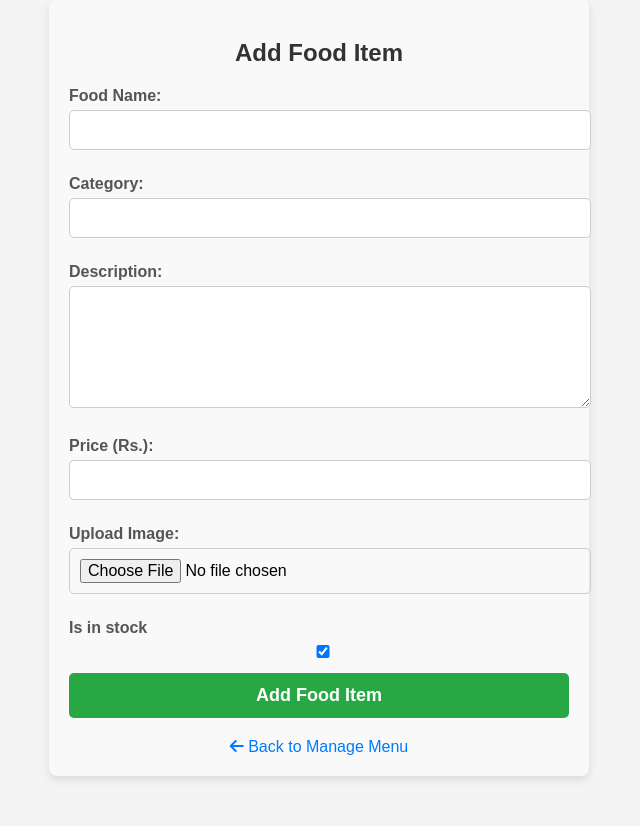
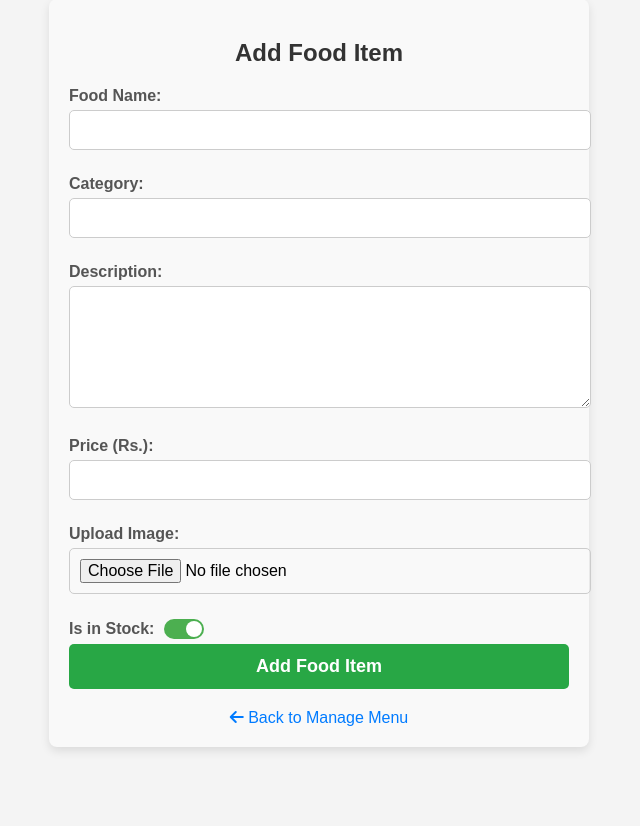
Before and after one commit to BiwashGurung/InformaticsCafeteria-FYP, a Django app: page /cafeteria_admin/add-food/ in a window 1280 px wide. Shown: the part 258-1084 px from the top of the page, without its empty margins (321-961 px from the left). After the commit the page ends 1009 px from the top, so only its background shows below. Run offline with Django 5.2, Linux system fonts and the light colour scheme; the visitor is signed in with stand-in values (Sample User, id 1).

Commit message:
FEAT: enhance stock availability toggle with custom switch design in food item form

```diff
--- a/static/admin_css/add_food.css
+++ b/static/admin_css/add_food.css
@@ -54,6 +54,74 @@
 }
 
 
+.checkbox-container {
+    display: flex;
+    align-items: center;
+    gap: 10px;
+    cursor: pointer;
+}
+
+
+.switch input {
+    opacity: 0;
+    width: 0;
+    height: 0;
+}
+
+
+.switch {
+    position: relative;
+    display: inline-block;
+    width: 40px;
+    height: 20px;
+}
+
+
+.slider {
+    position: absolute;
+    cursor: pointer;
+    top: 0;
+    left: 0;
+    right: 0;
+    bottom: 0;
+    background-color: #ccc;
+    transition: 0.3s;
+    border-radius: 20px;
+}
+
+
+.slider:before {
+    position: absolute;
+    content: "";
+    height: 16px;
+    width: 16px;
+    left: 2px;
+    bottom: 2px;
+    background-color: white;
+    transition: 0.3s;
+    border-radius: 50%;
+}
+
+
+input:checked + .slider {
+    background-color: #4CAF50;
+}
+
+
+input:checked + .slider:before {
+    transform: translateX(20px);
+}
+
+.slider.round {
+    border-radius: 20px;
+}
+
+.slider.round:before {
+    border-radius: 50%;
+}
+
+
+
 .back-link {
     display: inline-block;
     margin-top: 20px;
--- a/templates/cafeteria_admin/add_food.html
+++ b/templates/cafeteria_admin/add_food.html
@@ -22,13 +22,19 @@
 
         <label for="id_image">Upload Image:</label>
         {{ form.image }}
-        <label for = "id_is_in_stock">Is in stock </label>
-        {{ form.is_in_stock }}
+
+        <div class="checkbox-container">
+            <label for="id_is_in_stock">Is in Stock:</label>
+            <label class="switch">
+                <input type="checkbox" name="is_in_stock" id="id_is_in_stock" {% if form.is_in_stock.value %}checked{% endif %}>
+                <span class="slider round"></span>
+            </label>
+        </div>
 
         <button type="submit">Add Food Item</button>
     </form>
     <a href="{% url 'manage_menu' %}" class="back-link">
         <i class="fa-solid fa-arrow-left"></i> Back to Manage Menu
-      </a>
+    </a>
 </div>
 {% endblock %}
```
Also changed, not shown: media/food_images/Appetizer.png (added).
